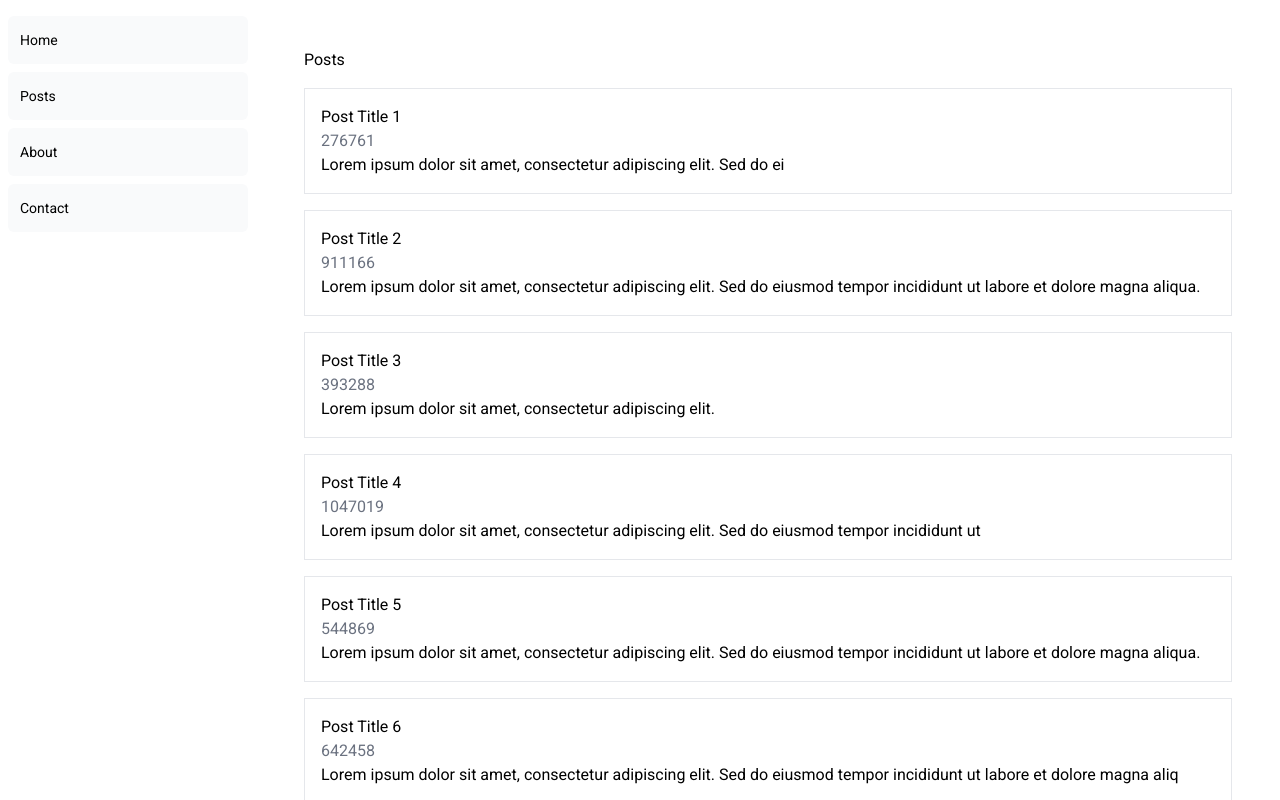
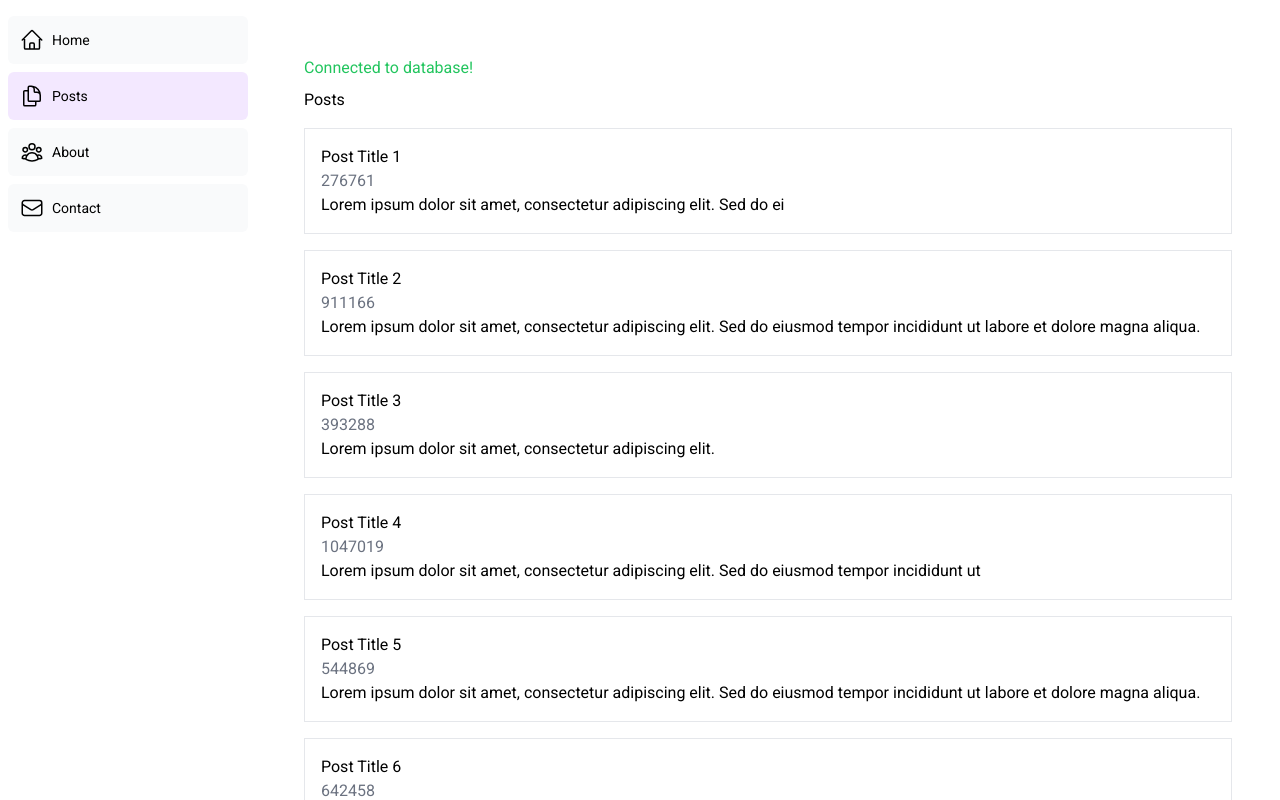
Before and after one commit to VinayShetyeOfficial/blog-nextjs, a Next.js app: page /blog/posts in a window 1280 px wide. Built offline with nearby package versions, Linux system fonts and the light colour scheme.

Commit message:
updated code: connecting to the database

```diff
--- a/src/app/blog/posts/page.tsx
+++ b/src/app/blog/posts/page.tsx
@@ -1,9 +1,12 @@
 import { posts } from "@/app/lib/placeholder-data";
 import Post from "@/app/ui/components/posts/Post";
+import { connectToDB } from "@/app/lib/data";
 
-export default function Page() {
+export default async function Page() {
+  const client = await connectToDB();
   return (
     <>
+      {client && <p className="text-green-500 my-2">Connected to database!</p>}
       <h1>Posts</h1>
       {posts.map((post) => (
         <Post key={post.id} {...post} />
--- /dev/null
+++ b/src/app/lib/data.ts
@@ -0,0 +1,15 @@
+import { createClient } from "@vercel/postgres";
+
+export async function connectToDB() {
+  const client = createClient();
+  await client.connect();
+
+  try {
+    if (client) {
+      console.log("Connected to database");
+      return client;
+    }
+  } catch (error) {
+    console.error("Error connecting to database", error);
+  }
+}
--- a/src/app/ui/components/nav-links.tsx
+++ b/src/app/ui/components/nav-links.tsx
@@ -33,9 +33,14 @@ export default async function NavLinks() {
           <Link
             key={link.name}
             href={link.href}
-            className="flex h-[48px] grow items-center justify-center gap-2 rounded-md bg-gray-50 p-3 text-sm font-medium hover:bg-purple-100 md:flex-none md:justify-start md:p-2 md:px-3"
+            className={clsx(
+              "flex h-[48px] grow items-center justify-center gap-2 rounded-md bg-gray-50 p-3 text-sm font-medium hover:bg-purple-100 md:flex-none md:justify-start md:p-2 md:px-3",
+              {
+                "bg-purple-100": pathname === link.href,
+              }
+            )}
           >
-            {/* <LinkIcon className="w-6" /> */}
+            <LinkIcon className="w-6" />
             <p className="hidden md:block">{link.name}</p>
           </Link>
         );
--- a/src/app/ui/styles/globals.css
+++ b/src/app/ui/styles/globals.css
@@ -24,6 +24,7 @@ body {
       rgb(var(--background-end-rgb))
     )
     rgb(var(--background-start-rgb));
+  font-style: italic;
 }
 
 @layer utilities {
```
Also changed, not shown: package.json (+6 -3 lines), 2 other files (tests, documents, lock files or other folders).
